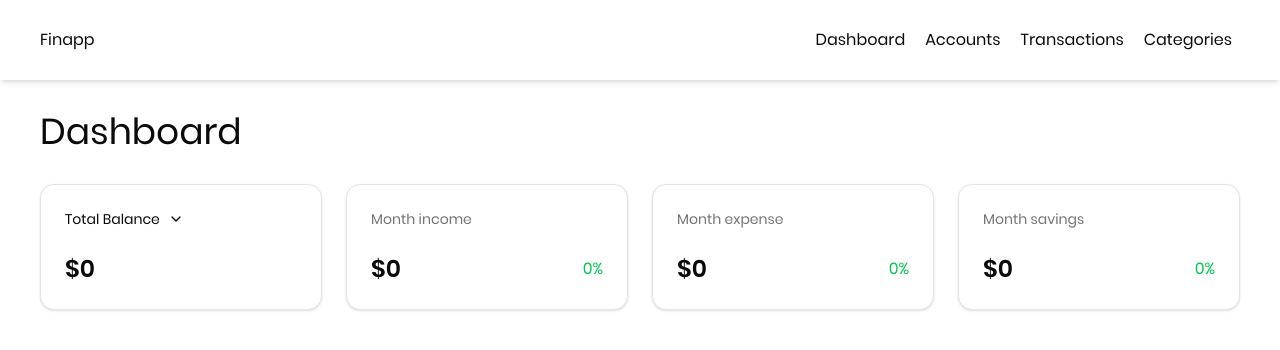
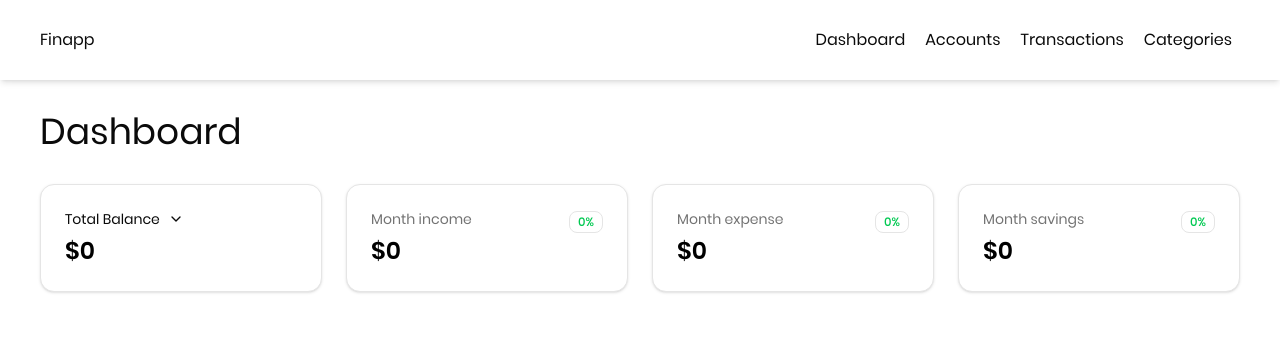
Before and after one commit to fjarrling/finapp, a React (Vite) app: page / in a window 1280 px wide. Shown: the top 350 px of the page. Built offline with nearby package versions, Linux system fonts and the light colour scheme.

Commit message:
Изменил стилизацию карточек дешборда

```diff
--- a/src/components/DashboardMetricCard/DashboardMetricCard.tsx
+++ b/src/components/DashboardMetricCard/DashboardMetricCard.tsx
@@ -1,9 +1,6 @@
-import {
-  Card,
-  CardContent,
-  CardHeader,
-  CardTitle
-} from "@/components/ui/card";
+import {Card, CardAction, CardDescription, CardHeader, CardTitle} from "@/components/ui/card";
+import {TrendingDown, TrendingUp} from "lucide-react";
+import {Badge} from "@/components/ui/badge.tsx";
 
 type MetricCardProps = {
   title: string;
@@ -16,24 +13,28 @@ type MetricCardProps = {
 const MetricCard = ({title, value, symbol, diff, type}: MetricCardProps) => {
 
   return (
-    <Card>
-      <CardHeader className='gap-y-0'>
+    <Card className="gap-y-0">
+      <CardHeader>
         <CardTitle className="text-sm text-muted-foreground font-normal">
           {title}
         </CardTitle>
+        <CardDescription className="text-2xl text-black font-semibold">
+          {symbol}{value}
+        </CardDescription>
+        <CardAction>
+          <Badge variant="outline"
+                 className={`${
+                   (type === "expense" && diff > 0) || (type === "income" && diff < 0)
+                     ? "text-red-600"
+                     : "text-green-500"
+                 }`}
+          >
+            {(diff > 0) && <TrendingUp/>}
+            {(diff < 0) && <TrendingDown/>}
+            {diff}%
+          </Badge>
+        </CardAction>
       </CardHeader>
-      <CardContent className='flex items-center justify-between'>
-        <div className='text-2xl font-semibold'>
-          {symbol}{value}
-        </div>
-        <div className={`${
-          (type === "expense" && diff > 0) || (type === "income" && diff < 0)
-            ? "text-red-600"
-            : "text-green-500"
-        }`}>
-          {diff}%
-        </div>
-      </CardContent>
     </Card>
   );
 }
--- a/src/pages/Home/Dashboard/Dashboard.tsx
+++ b/src/pages/Home/Dashboard/Dashboard.tsx
@@ -1,28 +1,18 @@
+import {useMemo, useState} from "react";
+import {useAppSelector} from "@/store/store";
+import {selectDashboardMetrics} from "@/store/transactionsSlice";
+import {getCurrencySymbol} from "@/config/currencies";
+import MetricCard from "@/components/DashboardMetricCard";
+import {type AccountId, selectAccountsMap, selectAllAccounts, selectTotalBalance} from "@/store/accountsSlice";
 import {
   DropdownMenu,
   DropdownMenuContent,
   DropdownMenuItem,
   DropdownMenuSeparator,
-  DropdownMenuTrigger,
+  DropdownMenuTrigger
 } from "@/components/ui/dropdown-menu"
-import {useAppSelector} from "@/store/store";
-import {
-  type AccountId,
-  selectAccountsMap,
-  selectAllAccounts,
-  selectTotalBalance
-} from "@/store/accountsSlice";
-import {useMemo, useState} from "react";
-import {
-  Card,
-  CardContent,
-  CardHeader,
-  CardTitle
-} from "@/components/ui/card";
+import {Card, CardDescription, CardHeader, CardTitle} from "@/components/ui/card";
 import {ChevronDown} from "lucide-react";
-import {selectDashboardMetrics} from "@/store/transactionsSlice";
-import {getCurrencySymbol} from "@/config/currencies";
-import MetricCard from "@/components/DashboardMetricCard";
 
 const Dashboard = () => {
   const accountsMap = useAppSelector(selectAccountsMap)
@@ -67,7 +57,7 @@ const Dashboard = () => {
           </h2>
           <div className="w-full grid grid-cols-4 gap-6">
             <Card>
-              <CardHeader className='gap-y-0'>
+              <CardHeader>
                 <CardTitle className="text-sm font-normal">
                   <DropdownMenu>
                     <DropdownMenuTrigger className='flex items-center gap-2'>
@@ -90,12 +80,10 @@ const Dashboard = () => {
                     </DropdownMenuContent>
                   </DropdownMenu>
                 </CardTitle>
+                <CardDescription className="text-2xl text-black font-semibold">
+                  {currencySymbol}{displayBalance}
+                </CardDescription>
               </CardHeader>
-              <CardContent>
-                <span className='text-2xl font-semibold'>
-                  {currencySymbol}{displayBalance}
-                </span>
-              </CardContent>
             </Card>
             {metricsData.map((metric) => (
               <MetricCard
```
